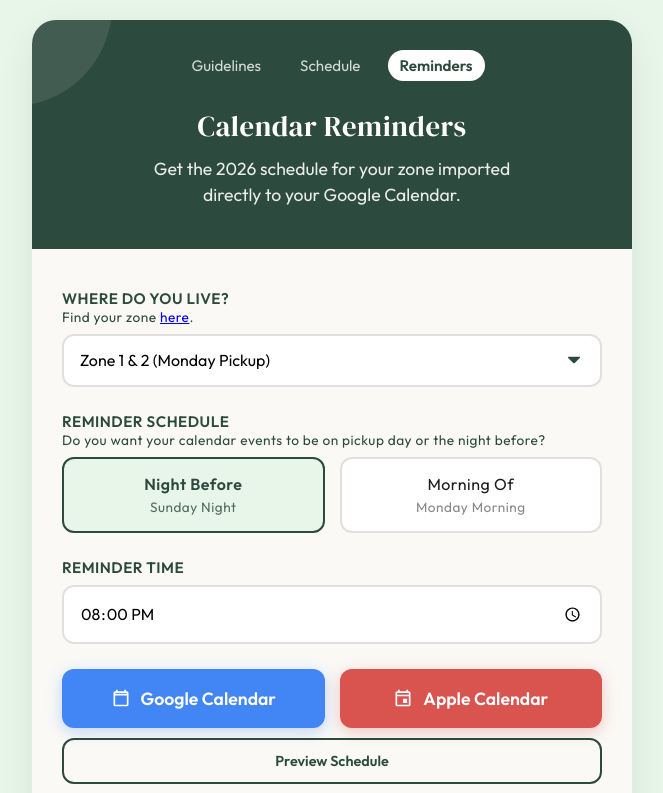
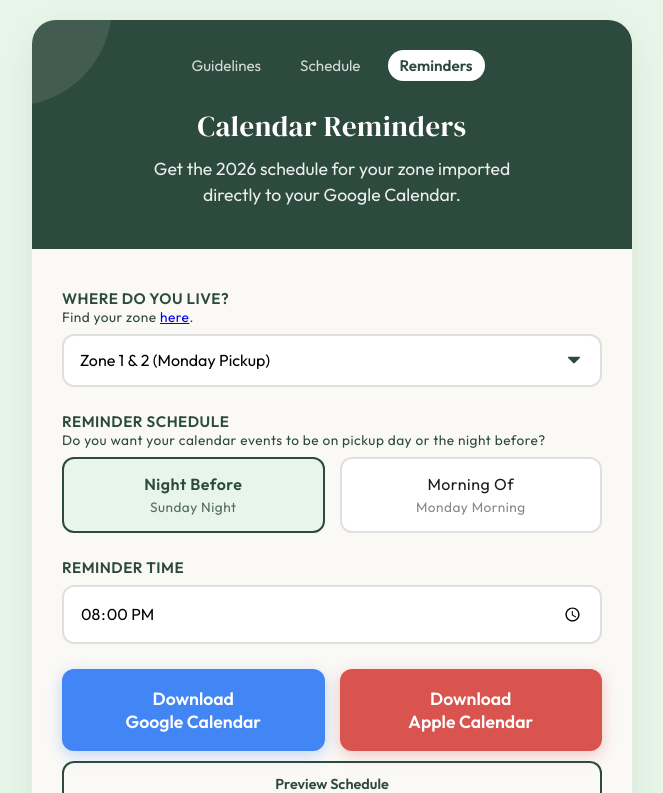
Before and after one commit to franktisellano/maplewoodrecycling, a React (Vite) app: page /reminders in a window 1280 px wide. Shown: the top 793 px of the page, without its empty margins (308-971 px from the left). Built offline with nearby package versions, Linux system fonts and the light colour scheme.

Commit message:
updated google and apple calendar download buttons

```diff
--- a/src/pages/Reminders.jsx
+++ b/src/pages/Reminders.jsx
@@ -259,16 +259,10 @@ function Reminders() {
 
                     <div className="download-buttons">
                         <button className="btn-google" onClick={downloadGoogleCSV}>
-                            <svg viewBox="0 0 24 24" width="24" height="24" className="icon">
-                                <path fill="currentColor" d="M19,4H18V2H16V4H8V2H6V4H5A2,2 0 0,0 3,6V20A2,2 0 0,0 5,22H19A2,2 0 0,0 21,20V6A2,2 0 0,0 19,4M19,20H5V9H19V20M5,7V6H19V7H5Z" />
-                            </svg>
-                            Google Calendar
+                            Download<br />Google Calendar
                         </button>
                         <button className="btn-apple" onClick={downloadAppleICS}>
-                            <svg viewBox="0 0 24 24" width="24" height="24" className="icon">
-                                <path fill="currentColor" d="M19,4H18V2H16V4H8V2H6V4H5C3.89,4 3,4.9 3,6V20A2,2 0 0,0 5,22H19A2,2 0 0,0 21,20V6A2,2 0 0,0 19,4M19,20H5V10H19V20M19,8H5V6H19V8M17,13H12V18H17V13Z" />
-                            </svg>
-                            Apple Calendar
+                            Download<br />Apple Calendar
                         </button>
                     </div>
 
```
